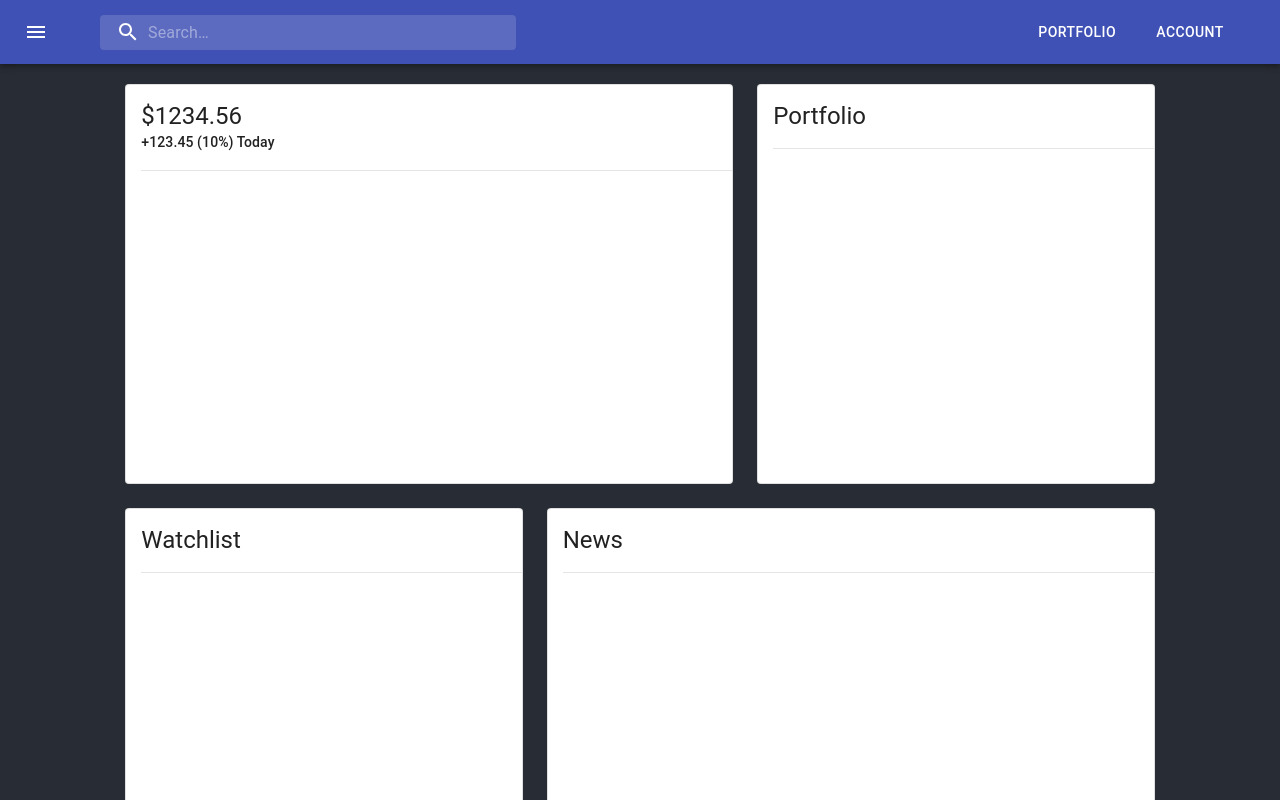
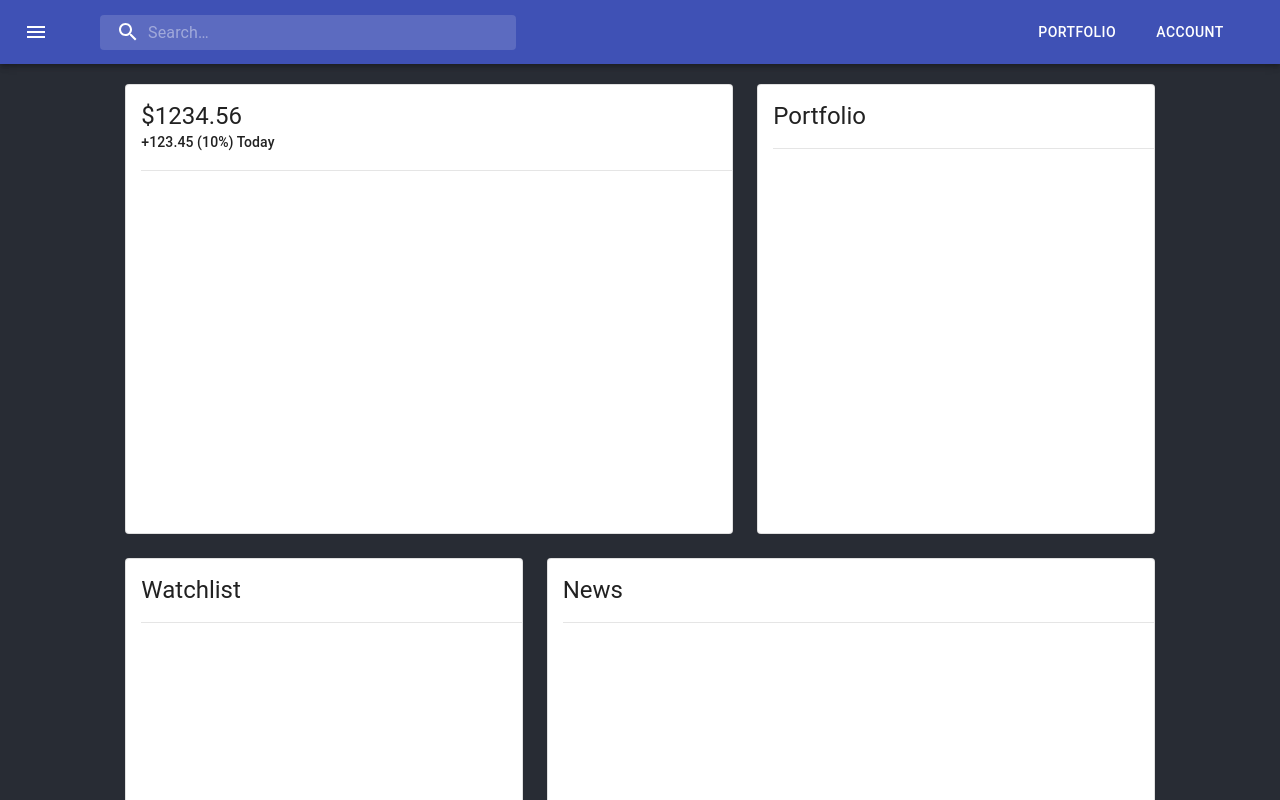
Before and after one commit to TalhaR/Canopy, a React (Create React App) app in the folder client/: page / in a window 1280 px wide. Shown: the top 800 px of the page. Built offline with nearby package versions, Linux system fonts and the light colour scheme.

Commit message:
adjusted css

```diff
--- a/client/src/components/Graph.jsx
+++ b/client/src/components/Graph.jsx
@@ -3,21 +3,28 @@ import React from "react";
 
 const useStyles = makeStyles({
     root: {
-        height: "400px",
-        paddingLeft: "15px"
+        height: "450px",
+        paddingLeft: "15px",
+        paddingTop: "15px",
+    },
+    title: {
+        fontSize: 36,
+        paddingBottom: "5px"
     },
     value: {
         fontSize: 24,
-        paddingTop: "15px"
     },
     change: {}
 });
 
-function Graph() {
+function Graph({ title, value, increase }) {
     const classes = useStyles();
 
     return (
         <Card className={classes.root} variant="outlined">
+            {title != null && <Typography className={classes.title} variant="h4" component="h2">
+                { title }
+            </Typography>}
             <Typography className={classes.value} variant="h5" component="h2">
                 $1234.56
             </Typography>
--- a/client/src/components/News.jsx
+++ b/client/src/components/News.jsx
@@ -3,7 +3,7 @@ import React from "react";
 
 const useStyles = makeStyles({
     root: {
-        height: "400px",
+        height: "450px",
         paddingLeft: "15px",
     },
     value: {
--- a/client/src/components/StockList.jsx
+++ b/client/src/components/StockList.jsx
@@ -3,7 +3,7 @@ import React from 'react'
 
 const useStyles = makeStyles({
     root: {
-        height: "400px",
+        height: "450px",
         paddingLeft: "15px"
     },
     title: {
```
